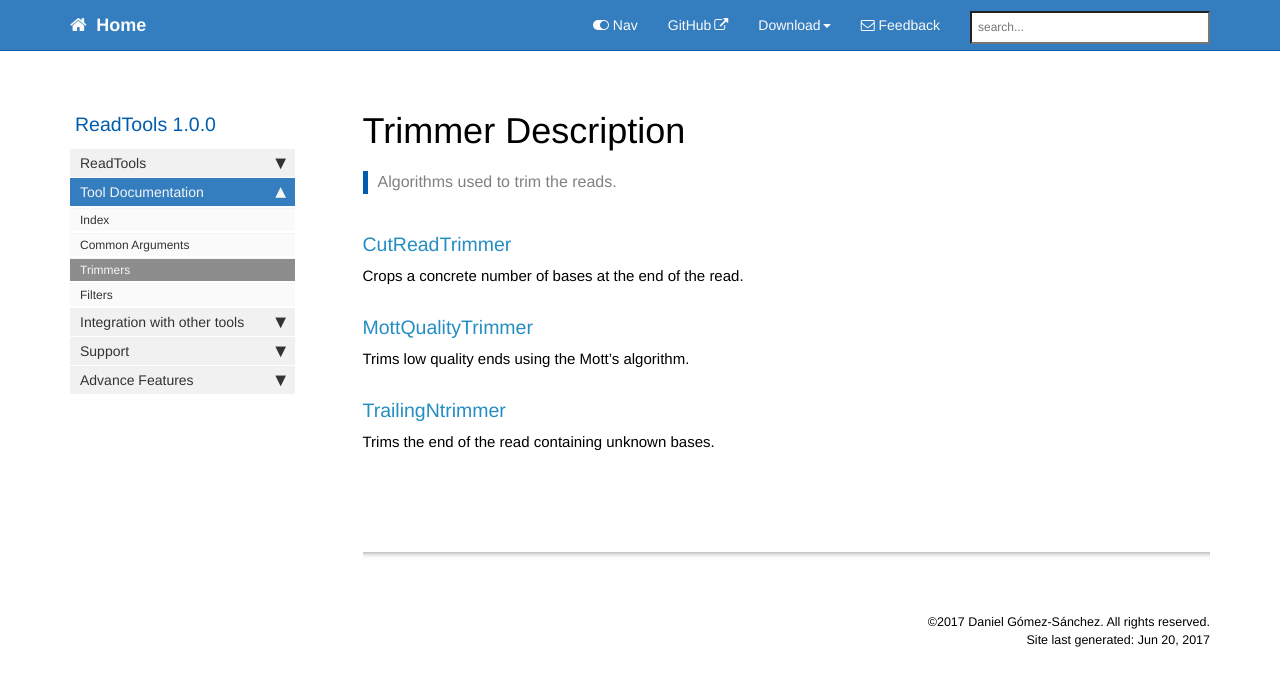
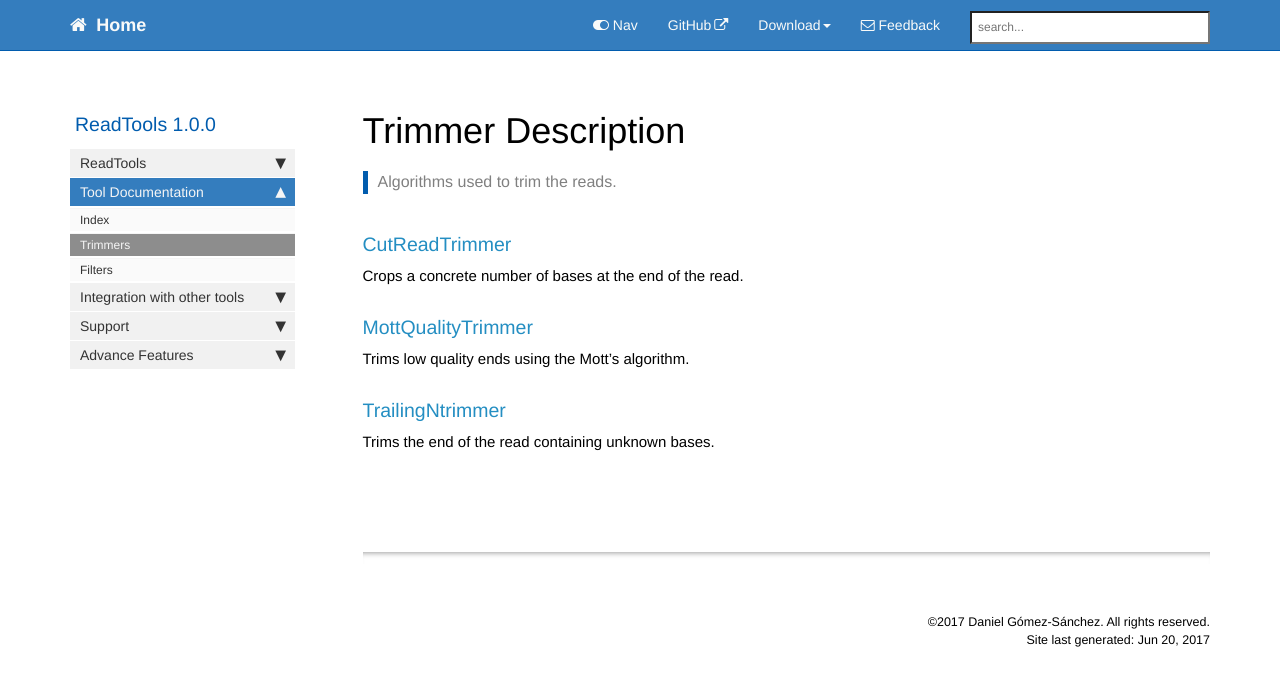
Before and after one commit to magicDGS/ReadTools, a Jekyll site: the page built from docs/pages/trimmers.md, in a window 1280 px wide. Shown: the top 686 px of the page. Built offline with Jekyll 4.4.1, drawn with Linux system fonts in a browser that asks for light colours; nearby versions of some CDN libraries; comment, search, counter and statistics services are not loaded.

Commit message:
Fix sidebar by removing javadoc and common arguments

```diff
--- a/docs/_data/sidebars/home_sidebar.yml
+++ b/docs/_data/sidebars/home_sidebar.yml
@@ -24,9 +24,6 @@
     folderitems:
     - title: Index
       url: /tool_index.html
-      output: web
-    - title: Common Arguments
-      url: /common_arguments.html
       output: web
     - title: Trimmers
       url: /trimmers.html
@@ -61,6 +58,3 @@
     - title: ReadTools Java Properties
       url: /readtools_java_properties.html
       output: web
-    - title: Javadoc
-      url: /javadoc/index.html
-      ## TODO: add output web one the javadoc is here
```
